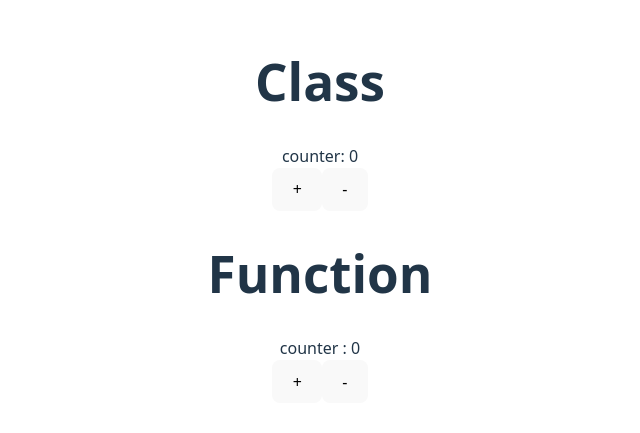
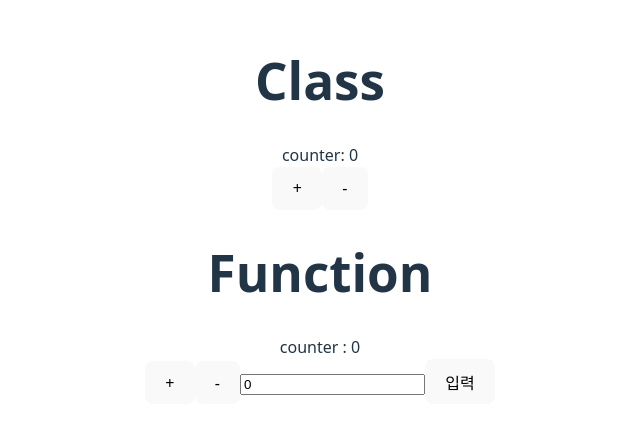
Before and after one commit to miloupark/OZ-ReactLog, a React (Vite) app: page / in a window 1280 px wide. Shown: the part 189-622 px from the top of the page, without its empty margins (320-960 px from the left). Built offline with nearby package versions, Linux system fonts and the light colour scheme.

Commit message:
feat(counter-function): add controlled input to set counter directly

```diff
--- a/src/_notes/CounterFunction.jsx
+++ b/src/_notes/CounterFunction.jsx
@@ -3,6 +3,7 @@ import "../../src/App.css";
 
 function CounterFunction() {
   const [counter, setCounter] = useState(0);
+  const [inputValue, setInputValue] = useState(0);
 
   const incrementCounter = () => {
     setCounter(counter + 1);
@@ -12,11 +13,35 @@ function CounterFunction() {
     setCounter(counter - 1);
   };
 
+  const setCounterNumber = () => {
+    setCounter(inputValue);
+  };
+
   return (
     <>
       <Count counter={counter} />
       <PlusButton setCounter={setCounter} incrementCounter={incrementCounter} />
       <MinusButton setCounter={setCounter} decrementCounter={decrementCounter} />
+      <CounterInput
+        inputValue={inputValue}
+        setInputValue={setInputValue}
+        setCounterNumber={setCounterNumber}
+      />
+    </>
+  );
+}
+
+function CounterInput({ inputValue, setInputValue, setCounterNumber }) {
+  return (
+    <>
+      <input
+        type="number"
+        value={inputValue}
+        onChange={(event) => {
+          setInputValue(event.target.value);
+        }}
+      />
+      <button onClick={setCounterNumber}>입력</button>
     </>
   );
 }
```
